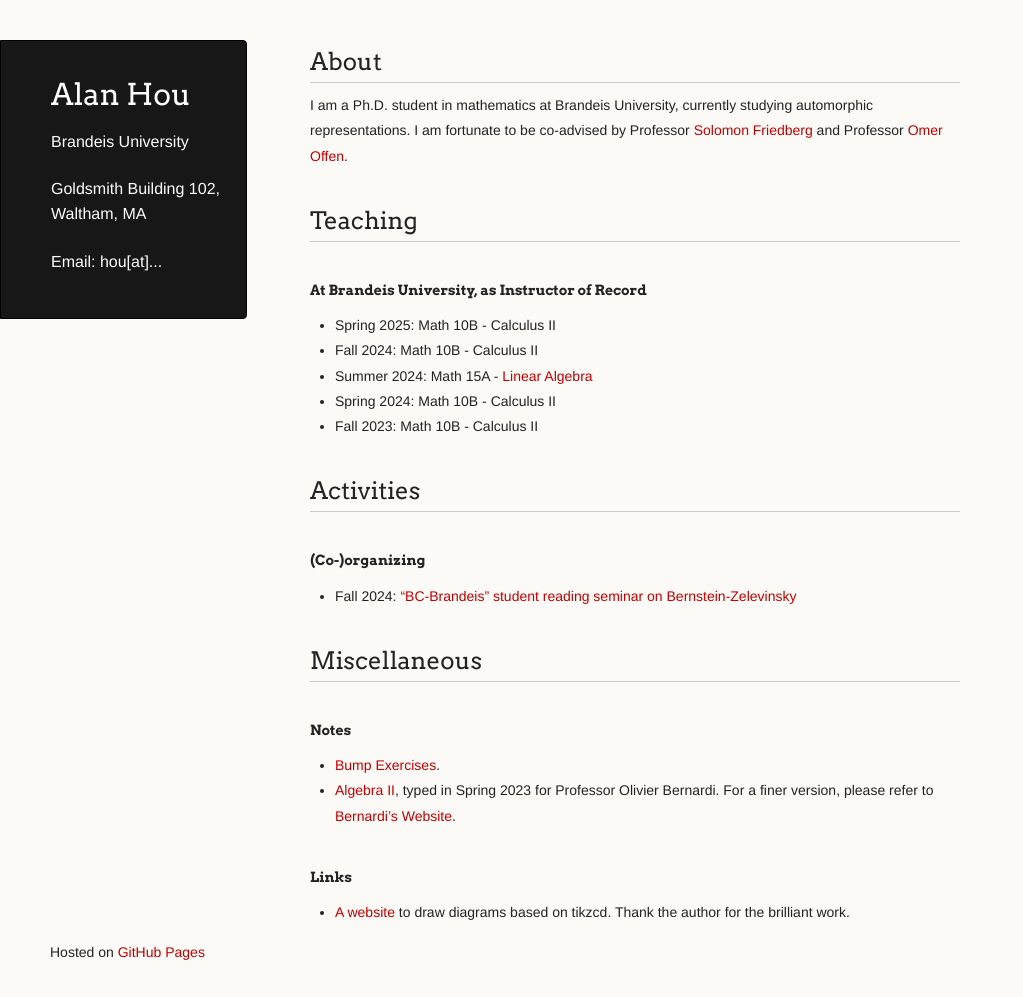
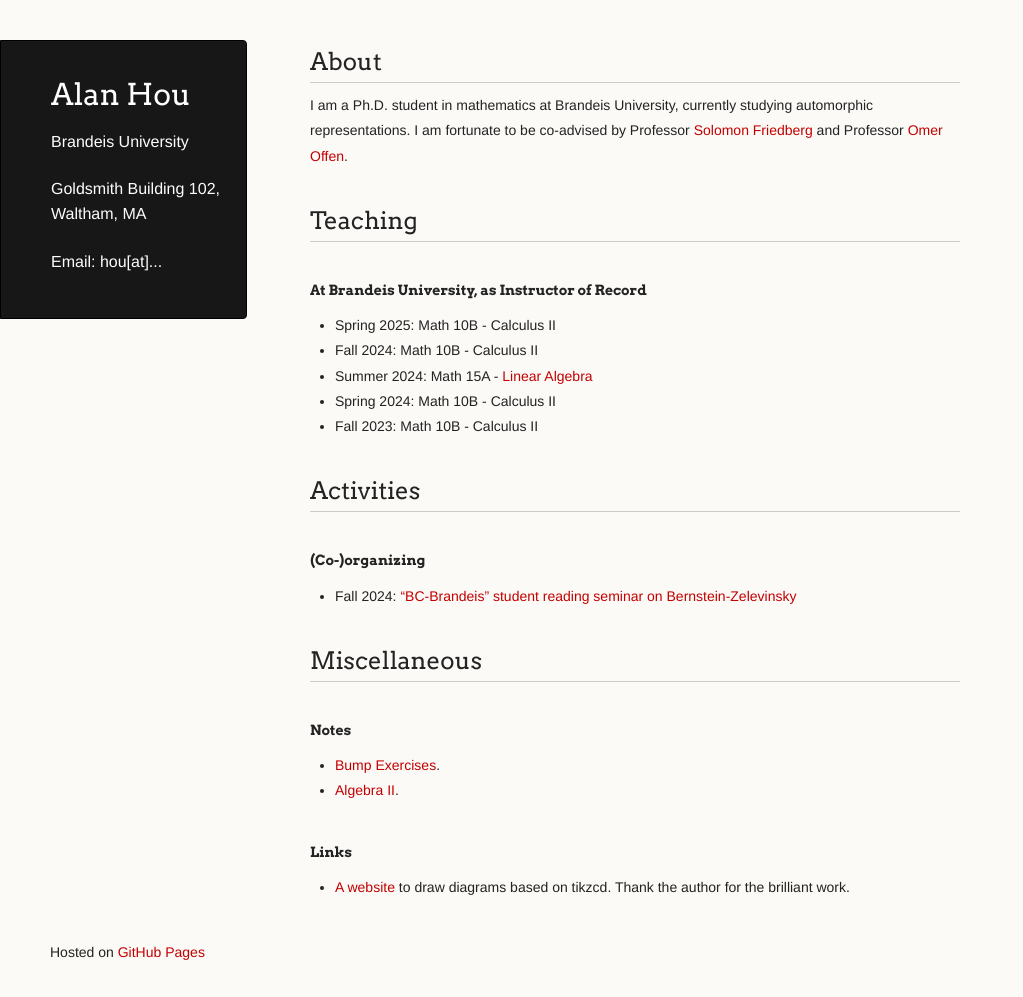
Before and after one commit to axhou/axhou.github.io, a Jekyll site: the page built from index.md, in a window 1280 px wide and 997 px high. Shown: the whole window, without its empty margins (0-1023 px from the left). Built offline with Jekyll 4.4.1, drawn with Linux system fonts in a browser that asks for light colours; our own code applies the rules of GitHub Pages for plain Markdown files.

Commit message:
Update index.md

```diff
--- a/index.md
+++ b/index.md
@@ -27,7 +27,7 @@ I am a Ph.D. student in mathematics at Brandeis University, currently studying a
 #### Notes
 
 - [Bump Exercises](./bumpex.md).
-- [Algebra II](./docs/Algebra2notes.pdf), typed in Spring 2023 for Professor Olivier Bernardi. For a finer version, please refer to [Bernardi's Website](https://sites.google.com/brandeis.edu/bernardi/teaching).
+- [Algebra II](./algebra2.md).
 
 #### Links
 - [A website](https://tikzcd.yichuanshen.de/) to draw diagrams based on tikzcd. Thank the author for the brilliant work.
```
